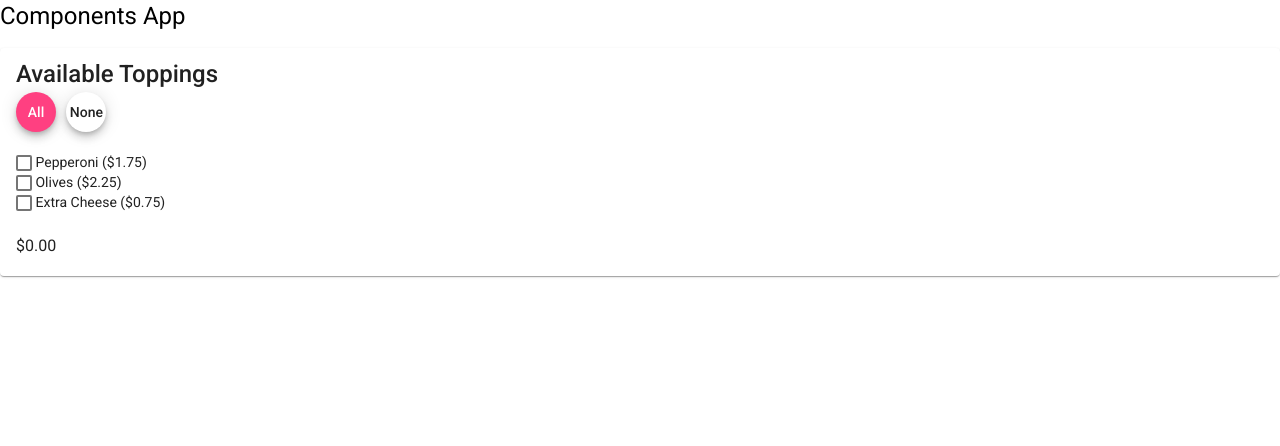
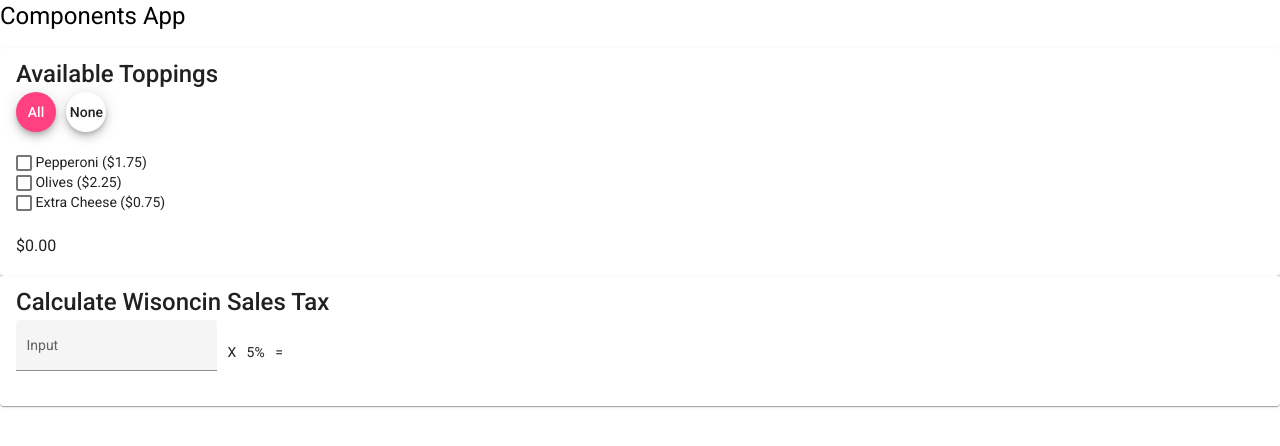
Before and after one commit to tsteelematc/components-5, an Angular app: page / in a window 1280 px wide. Shown: the top 446 px of the page. Built offline with nearby package versions, Linux system fonts and the light colour scheme.

Commit message:
Created Wisconsin Sales Tax component
ng generate component wisconsin-sales-tax

Set up skeleton for app, imported angular material dependencies.

Next: work on TS file to perform calculation and bind it to html.

```diff
--- a/src/app/app.component.html
+++ b/src/app/app.component.html
@@ -2,3 +2,4 @@
   {{ title }}
 </h1>
 <app-pizza-toppings></app-pizza-toppings>
+<app-wisconsin-sales-tax></app-wisconsin-sales-tax>
--- a/src/app/app.module.ts
+++ b/src/app/app.module.ts
@@ -8,11 +8,15 @@ import { BrowserAnimationsModule } from '@angular/platform-browser/animations';
 import { MatCardModule } from '@angular/material/card';
 import { MatCheckboxModule } from '@angular/material/checkbox';
 import { MatButtonModule } from '@angular/material/button';
+import { WisconsinSalesTaxComponent } from './wisconsin-sales-tax/wisconsin-sales-tax.component';
+import { MatFormFieldModule } from '@angular/material/form-field';
+import { MatInputModule } from '@angular/material/input';
 
 @NgModule({
   declarations: [
     AppComponent,
-    PizzaToppingsComponent
+    PizzaToppingsComponent,
+    WisconsinSalesTaxComponent
   ],
   imports: [
     BrowserModule
@@ -21,6 +25,8 @@ import { MatButtonModule } from '@angular/material/button';
     , MatCardModule
     , MatCheckboxModule
     , MatButtonModule
+    , MatFormFieldModule
+    , MatInputModule
   ],
   providers: [],
   bootstrap: [AppComponent]
--- /dev/null
+++ b/src/app/wisconsin-sales-tax/wisconsin-sales-tax.component.css
@@ -0,0 +1,5 @@
+/* :host {
+    display: flex;
+    flex-direction: column;
+    align-items: flex-start;
+} */
--- /dev/null
+++ b/src/app/wisconsin-sales-tax/wisconsin-sales-tax.component.html
@@ -0,0 +1,55 @@
+<mat-card>
+    <mat-card-title>
+        Calculate Wisoncin Sales Tax
+    </mat-card-title>
+    <mat-card-content>
+        <mat-form-field appearance="fill">
+            <mat-label>Input</mat-label>
+            <input matInput>
+        </mat-form-field>
+        &nbsp;
+        X
+        &nbsp;
+        5%
+        &nbsp;
+        =
+        &nbsp;
+        <span>
+            <!-- {{ total | currency }} -->
+        </span>
+    </mat-card-content>
+</mat-card>
+
+
+
+<!--
+<button
+mat-mini-fab
+(click)="checkAll()"
+>
+All
+</button>
+&nbsp;
+<button
+mat-mini-fab
+color="secondary"
+(click)="clearAll()"
+>
+None
+</button>
+<br>
+<br>
+<div *ngFor="let pt of pizzaToppings">
+<label>
+    <mat-checkbox
+        [(ngModel)]="pt.checked"
+    >
+    </mat-checkbox>
+    {{ pt.name }} ({{ pt.price | currency }})
+</label>
+</div>
+<br>
+<h3>
+{{ total | currency }}
+</h3>
+-->
--- /dev/null
+++ b/src/app/wisconsin-sales-tax/wisconsin-sales-tax.component.ts
@@ -0,0 +1,28 @@
+import { Component, OnInit } from '@angular/core';
+
+@Component({
+  selector: 'app-wisconsin-sales-tax',
+  templateUrl: './wisconsin-sales-tax.component.html',
+  styleUrls: ['./wisconsin-sales-tax.component.css']
+})
+export class WisconsinSalesTaxComponent implements OnInit {
+
+  constructor() { }
+
+  ngOnInit(): void {
+  }
+
+  // TS "getter" property ! ! !
+  // get total() {
+  //   return this.pizzaToppings
+  //     .filter(
+  //       x => x.checked
+  //     )
+  //     .reduce(
+  //       (acc, foo) => acc + foo.price
+  //       , 0
+  //     )
+  //   ;
+  // };
+
+}
```
Also changed, not shown: 1 other file (tests, documents, lock files or other folders).
